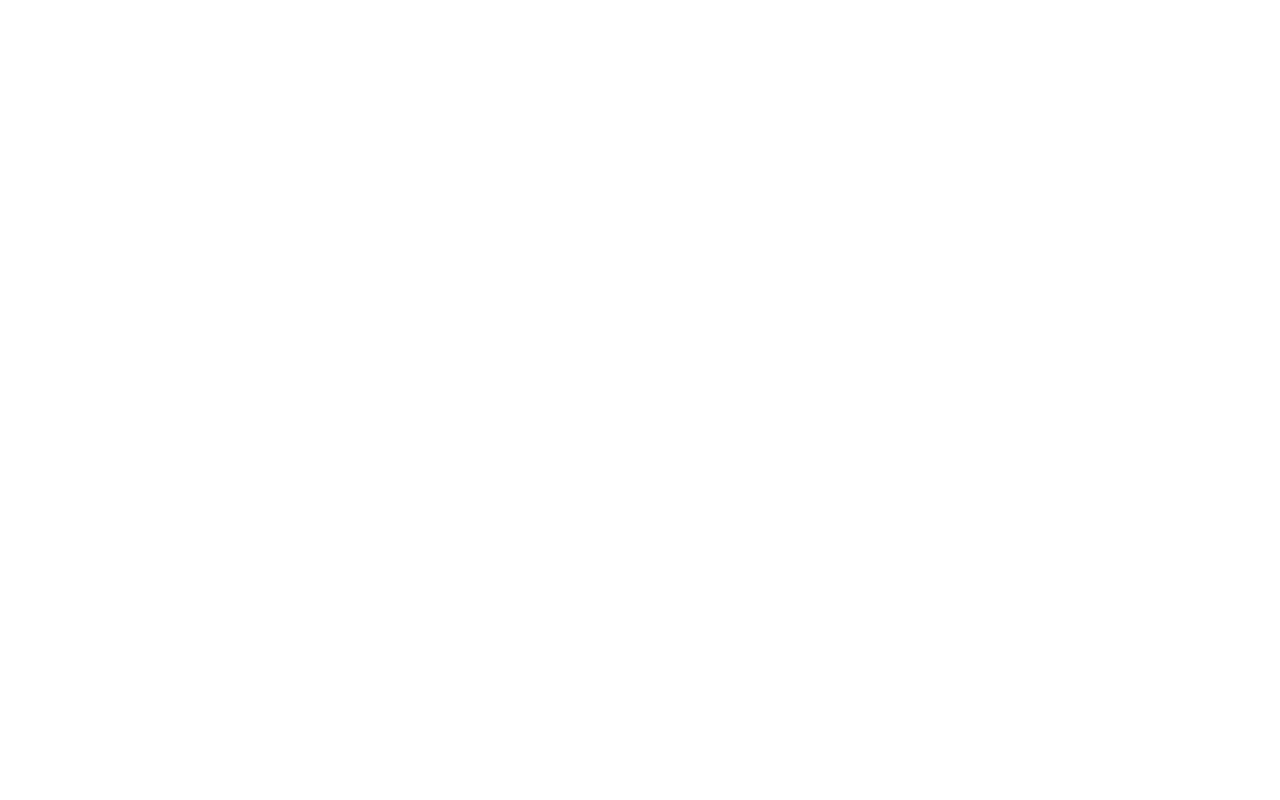
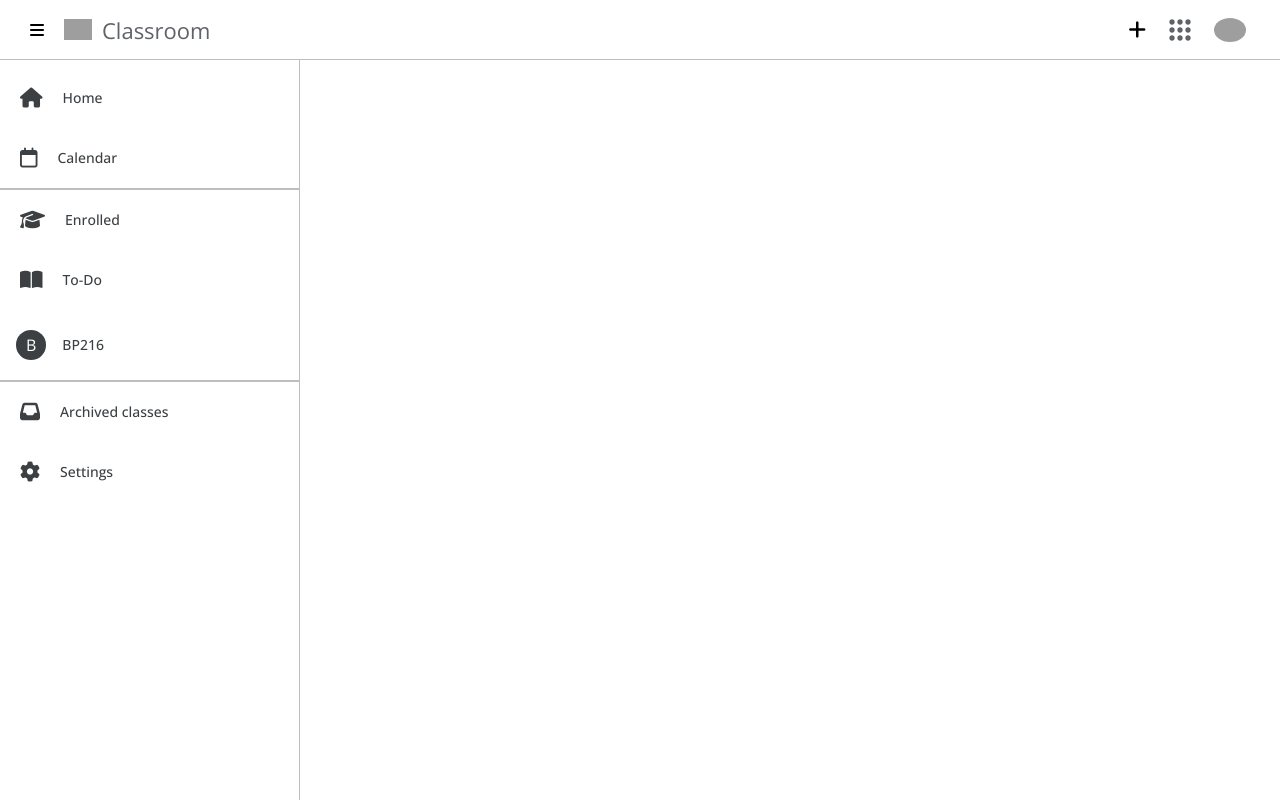
Before and after one commit to mirana-CA/clasroom_task, a plain HTML site: page index.html in a window 1280 px wide. Drawn offline with nearby package versions, Linux system fonts and the light colour scheme; grey boxes are pictures that could not be loaded.

Commit message:
navbar added

```diff
--- /dev/null
+++ b/assets/js/aside.js
@@ -0,0 +1,12 @@
+let menuBar = document.querySelector(".menu_bar");
+let sidenav = document.getElementById("sidenav");
+let enrolled = document.querySelector(".enrolled");
+let sidenavHidden = document.querySelector(".sidenav_class_sec_hidden");
+
+menuBar.addEventListener("click", function () {
+  sidenav.classList.toggle("closed_nav");
+});
+
+enrolled.addEventListener("click", function () {
+  sidenavHidden.classList.toggle("nav_elem_hidden");
+});
--- /dev/null
+++ b/assets/style/sass/layout/_navbar.scss
@@ -0,0 +1,72 @@
+nav {
+  display: flex;
+  align-items: center;
+  justify-content: space-between;
+  padding: 0 30px;
+  height: 60px;
+  width: 100%;
+  position: sticky;
+  top: 0;
+  left: 0;
+  border-bottom: 1px solid #00000041;
+
+  .nav_ls {
+    display: flex;
+    align-items: center;
+    gap: 20px;
+    .menu_bar {
+      cursor: pointer;
+    }
+    a {
+      display: flex;
+      align-items: center;
+      gap: 10px;
+      img {
+        width: 28px;
+        object-fit: cover;
+      }
+      span {
+        font-size: 22px;
+        font-weight: 400;
+        line-height: 28px;
+        color: #5f6368;
+      }
+    }
+    a:hover {
+      span {
+        text-decoration: underline;
+        color: rgb(30, 142, 62);
+      }
+    }
+  }
+  .nav_rs {
+    display: flex;
+    align-items: center;
+    gap: 10px;
+    i {
+      padding: 4px;
+      font-size: 20px;
+    }
+    svg {
+      padding: 4px;
+    }
+    img {
+      width: 40px;
+      border-radius: 50%;
+      padding: 4px;
+    }
+  }
+}
+
+@media only screen and (max-width: 450px) {
+  nav {
+    .nav_rs {
+      svg {
+        display: none;
+      }
+      img {
+        display: none;
+      }
+    }
+  }
+}
--- /dev/null
+++ b/assets/style/sass/layout/_sidenav.scss
@@ -0,0 +1,66 @@
+#sidenav {
+  width: 300px;
+  border-right: 0.1px solid #00000041;
+  background-color: #fff;
+  padding: 8px 0;
+  height: calc(100vh - 60px);
+  position: fixed;
+  left: 0%;
+  top: 60px;
+  transition-duration: 500ms;
+  div {
+    div {
+      display: flex;
+      align-items: center;
+      i {
+        font-size: 20px;
+        color: #3c4043;
+        margin: 20px;
+      }
+      span {
+        font-size: 16px;
+        color: #fff;
+        background-color: #3c4043;
+        border-radius: 50%;
+        padding: 4px 10px;
+        display: inline-block;
+        margin: 20px 16px;
+      }
+      a {
+        transition-duration: 300ms;
+        color: #3c4043;
+        font-size: 0.875rem;
+        font-weight: 500;
+        line-height: 1.25rem;
+      }
+    }
+    .sidenav_class_sec_hidden {
+      display: flex;
+      flex-direction: column;
+      align-items: flex-start !important;
+    }
+  }
+  hr {
+    border: 0.1px solid #00000041;
+  }
+}
+.closed_nav {
+  //   left: -300px !important;
+  width: 80px !important;
+  div {
+    div {
+      a {
+        font-size: 0.1rem !important;
+        line-height: 0.25rem !important;
+        opacity: 0;
+        visibility: hidden;
+        display: none;
+      }
+    }
+  }
+}
+.nav_elem_hidden {
+  opacity: 0;
+  visibility: hidden;
+  height: 0;
+}
--- a/assets/style/sass/main.scss
+++ b/assets/style/sass/main.scss
@@ -1,2 +1,4 @@
 @import "./base/reset";
 @import "./base/typography";
+@import "./layout/navbar";
+@import "./layout/sidenav";
--- a/index.html
+++ b/index.html
@@ -13,7 +13,88 @@
       rel="stylesheet"
       href="https://cdnjs.cloudflare.com/ajax/libs/font-awesome/6.7.1/css/all.min.css"
     />
+    <link rel="stylesheet" href="assets/style/css/main.css">
     <title>Document</title>
   </head>
-  <body></body>
+  <body>
+    <header>
+      <nav>
+        <div class="nav_ls">
+          <i class="fa-solid fa-bars menu_bar"></i>
+          <a href="/index.html">
+            <img
+              src="https://www.gstatic.com/classroom/logo_square_rounded.svg"
+              alt="classroom"
+            />
+            <span>Classroom</span>
+          </a>
+        </div>
+        <div class="nav_rs">
+          <i class="fa-solid fa-plus"></i>
+            <svg
+              xmlns="http://www.w3.org/2000/svg"
+              height="40px"
+              viewBox="0 -960 960 960"
+              width="40px"
+              fill="#5F6368"
+            >
+              <path
+                d="M240-160q-33 0-56.5-23.5T160-240q0-33 23.5-56.5T240-320q33 0 56.5 23.5T320-240q0 33-23.5 56.5T240-160Zm240 0q-33 0-56.5-23.5T400-240q0-33 23.5-56.5T480-320q33 0 56.5 23.5T560-240q0 33-23.5 56.5T480-160Zm240 0q-33 0-56.5-23.5T640-240q0-33 23.5-56.5T720-320q33 0 56.5 23.5T800-240q0 33-23.5 56.5T720-160ZM240-400q-33 0-56.5-23.5T160-480q0-33 23.5-56.5T240-560q33 0 56.5 23.5T320-480q0 33-23.5 56.5T240-400Zm240 0q-33 0-56.5-23.5T400-480q0-33 23.5-56.5T480-560q33 0 56.5 23.5T560-480q0 33-23.5 56.5T480-400Zm240 0q-33 0-56.5-23.5T640-480q0-33 23.5-56.5T720-560q33 0 56.5 23.5T800-480q0 33-23.5 56.5T720-400ZM240-640q-33 0-56.5-23.5T160-720q0-33 23.5-56.5T240-800q33 0 56.5 23.5T320-720q0 33-23.5 56.5T240-640Zm240 0q-33 0-56.5-23.5T400-720q0-33 23.5-56.5T480-800q33 0 56.5 23.5T560-720q0 33-23.5 56.5T480-640Zm240 0q-33 0-56.5-23.5T640-720q0-33 23.5-56.5T720-800q33 0 56.5 23.5T800-720q0 33-23.5 56.5T720-640Z"
+              />
+            </svg>
+            <img src="https://cdn-icons-png.flaticon.com/512/9187/9187604.png" alt="">
+          </i>
+        </div>
+      </nav>
+    </header>
+
+    <aside id="sidenav">
+        <div class="sidenav_main_sec">
+            <div class="sidenav_elem">
+                <i class="fa-solid fa-house"></i>
+                <a href="/index.html">Home</a>
+            </div>
+            <div class="sidenav_elem">
+                <i class="fa-regular fa-calendar"></i>
+                <a href="/calendar.html">Calendar</a>
+            </div>
+        </div>
+        <hr>
+        <div class="sidenav_class_sec">
+            <div class="sidenav_elem enrolled">
+                <i class="fa-solid fa-graduation-cap"></i>
+                <a href="#">Enrolled</a>
+            </div>
+
+            <div class="sidenav_class_sec_hidden">
+                <div class="sidenav_elem">
+                    <i class="fa-solid fa-book-open"></i>
+                    <a href="/todo.html">To-Do</a>
+                </div>
+
+
+                <div class="sidenav_elem">
+                   <span>B</span>
+                    <a href="/bp216.html">BP216</a>
+                </div>
+            </div>
+
+        </div>
+        <hr>
+        <div class="sidenav_adds_sec">
+            <div class="sidenav_elem">
+                <i class="fa-solid fa-inbox"></i>
+                <a href="/index.html">Archived classes</a>
+            </div>
+            <div class="sidenav_elem">
+                <i class="fa-solid fa-gear"></i>
+                <a href="/index.html">Settings</a>
+            </div>
+        </div>
+
+    </aside>
+
+
+    <script src="./assets/js/aside.js"></script>
+  </body>
 </html>
```
Also changed, not shown: archived_class.html (added), assets/style/css/main.css, assets/style/sass/layout/_footer.scss (added), bp216.html (added), calendar.html (added), settings.html (added), todo.html (added).
